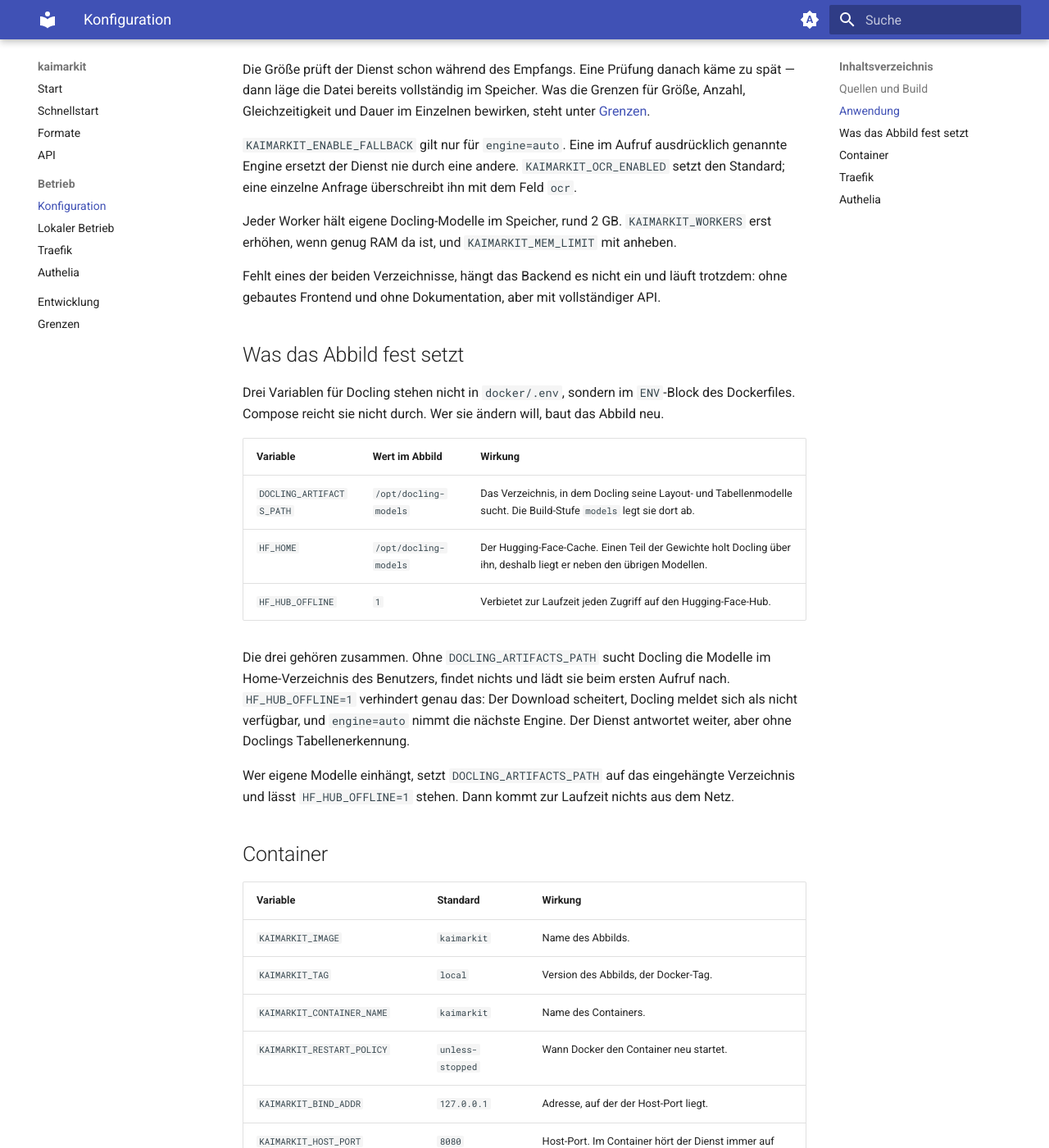
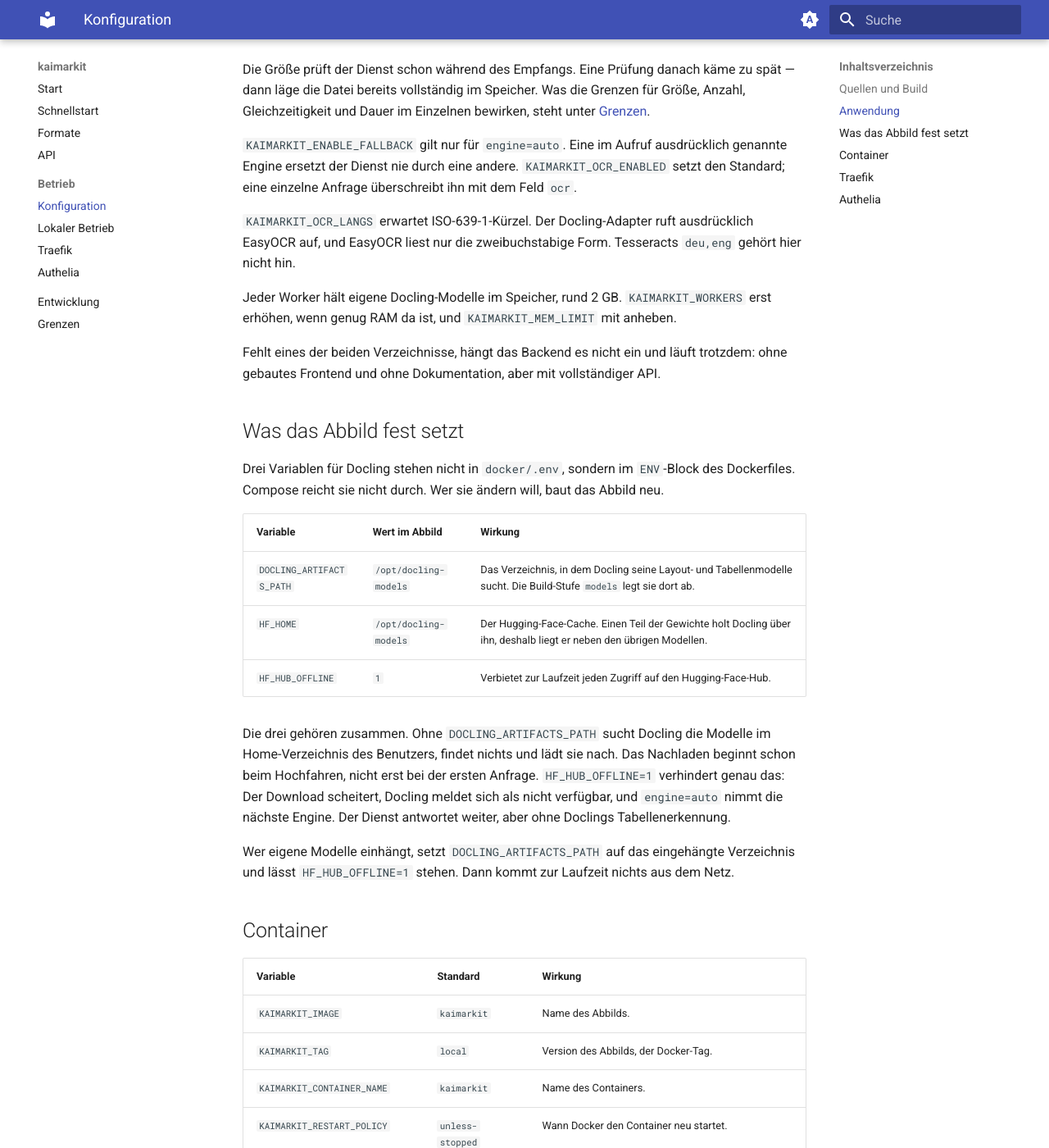
Before and after one commit to 0x2e6b6169/kaimarkit, an MkDocs documentation site: the page built from docs/betrieb/konfiguration.md, in a window 1280 px wide and 1400 px high, scrolled down 2070 px. Shown: the whole window at 82% size. Built offline with MkDocs 1.6.1 and Material for MkDocs 9.7.7, drawn with Linux system fonts in a browser that asks for light colours; the version menu is left out; some of the changed text lies outside the part shown.

Commit message:
docs(config): use ISO 639-1 OCR language codes
BE-12 pinned EasyOCR explicitly in the Docling adapter, so
KAIMARKIT_OCR_LANGS now takes ISO 639-1 codes. Set the example
value to de,en and name the engine and the code scheme on the
configuration page.

Also correct the model-download timing: the lifespan warmup starts
loading at boot, not on the first request.

Co-Authored-By: Claude Opus 5 (1M context) <noreply@anthropic.com>

```diff
--- a/docs/betrieb/konfiguration.md
+++ b/docs/betrieb/konfiguration.md
@@ -47,7 +47,7 @@ die `.dockerignore` in der Wurzel des dortigen Baums.
 | `KAIMARKIT_DEFAULT_ENGINE` | `auto` | `auto` folgt der Präferenzliste im Code. Ein Enginename (`markitdown`, `docling`, `pandoc`) zieht diese Engine überall nach vorn. |
 | `KAIMARKIT_ENABLE_FALLBACK` | `true` | Bei `auto` die nächste geeignete Engine nehmen, wenn die erste scheitert. |
 | `KAIMARKIT_OCR_ENABLED` | `true` | Docling schickt gescannte Seiten und Bilder durch die Texterkennung. |
-| `KAIMARKIT_OCR_LANGS` | `deu,eng` | Sprachen der Texterkennung. Die Kürzel müssen zu der passen, die Docling benutzt. |
+| `KAIMARKIT_OCR_LANGS` | `de,en` | Sprachen der Texterkennung, als ISO-639-1-Kürzel und durch Komma getrennt. |
 | `KAIMARKIT_LOG_LEVEL` | `info` | Ausführlichkeit der Ausgabe. |
 | `KAIMARKIT_WORKERS` | `1` | Zahl der Uvicorn-Worker. |
 | `KAIMARKIT_STATIC_DIR` | `/opt/kaimarkit/static` | Das gebaute Frontend im Container. |
@@ -61,6 +61,10 @@ Anzahl, Gleichzeitigkeit und Dauer im Einzelnen bewirken, steht unter
 `KAIMARKIT_ENABLE_FALLBACK` gilt nur für `engine=auto`. Eine im Aufruf ausdrücklich
 genannte Engine ersetzt der Dienst nie durch eine andere. `KAIMARKIT_OCR_ENABLED`
 setzt den Standard; eine einzelne Anfrage überschreibt ihn mit dem Feld `ocr`.
+
+`KAIMARKIT_OCR_LANGS` erwartet ISO-639-1-Kürzel. Der Docling-Adapter ruft
+ausdrücklich EasyOCR auf, und EasyOCR liest nur die zweibuchstabige Form. Tesseracts
+`deu,eng` gehört hier nicht hin.
 
 Jeder Worker hält eigene Docling-Modelle im Speicher, rund 2 GB. `KAIMARKIT_WORKERS`
 erst erhöhen, wenn genug RAM da ist, und `KAIMARKIT_MEM_LIMIT` mit anheben.
@@ -80,7 +84,8 @@ Dockerfiles. Compose reicht sie nicht durch. Wer sie ändern will, baut das Abbi
 | `HF_HUB_OFFLINE` | `1` | Verbietet zur Laufzeit jeden Zugriff auf den Hugging-Face-Hub. |
 
 Die drei gehören zusammen. Ohne `DOCLING_ARTIFACTS_PATH` sucht Docling die Modelle im
-Home-Verzeichnis des Benutzers, findet nichts und lädt sie beim ersten Aufruf nach.
+Home-Verzeichnis des Benutzers, findet nichts und lädt sie nach. Das Nachladen
+beginnt schon beim Hochfahren, nicht erst bei der ersten Anfrage.
 `HF_HUB_OFFLINE=1` verhindert genau das: Der Download scheitert, Docling meldet sich
 als nicht verfügbar, und `engine=auto` nimmt die nächste Engine. Der Dienst antwortet
 weiter, aber ohne Doclings Tabellenerkennung.
```
Also changed, not shown: 1 other file.
